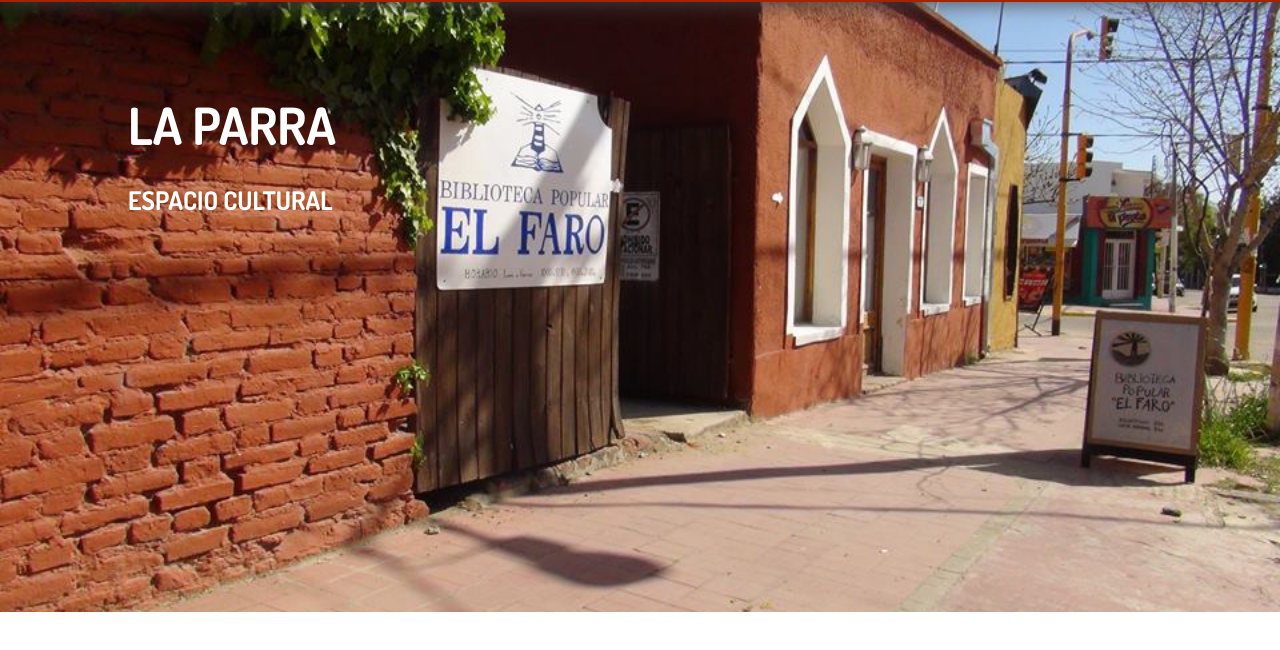
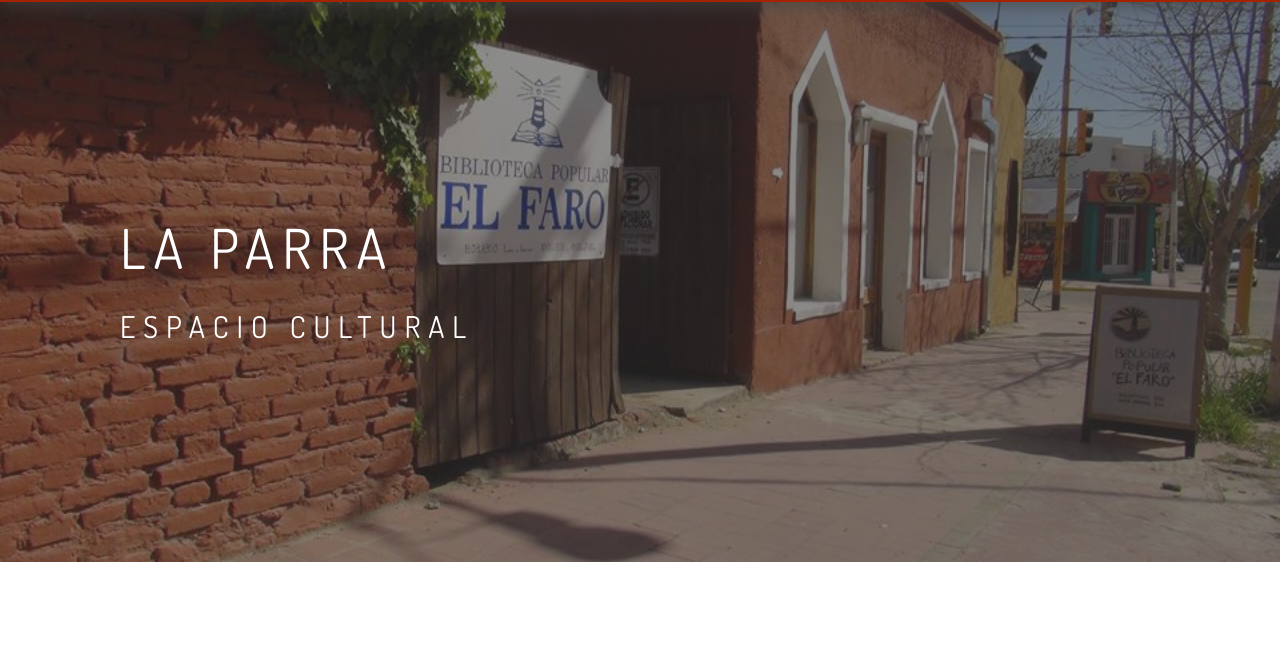
Before and after one commit to coronelmatiasn/laparra-static, a website: page index.html in a window 1280 px wide. Shown: the part 92-742 px from the top of the page. Drawn offline with nearby package versions, Linux system fonts and the light colour scheme.

Commit message:
modified some banner properties

```diff
--- a/index.html
+++ b/index.html
@@ -49,7 +49,7 @@
             </a>
         </div>
     </header>
-    <div class="main-banner" style="background: url('/assets/images/img-6.jpg') no-repeat center center / cover;">
+    <div class="main-banner u-padding" style=" background-image: linear-gradient(to right, rgba(50, 50, 50, .5) 1%, rgba(50, 50, 50, .6) 100%), url('/assets/images/img-6.jpg'); background-repeat: no-repeat; background-position: center; background-size: cover;">
         <h1 class="main-banner__header">LA PARRA <br> <span class="main-banner__span"> ESPACIO CULTURAL </span></h1>
     </div>
 </body>
--- a/sass/base/_typography.scss
+++ b/sass/base/_typography.scss
@@ -21,3 +21,16 @@
         font-size: 3rem;
     }
 }
+
+.main-banner {
+    &__header {
+        color: white;
+        font-size: 5.5rem;
+        font-weight: 400;
+        letter-spacing: .8rem;
+    }
+
+    &__span {
+        font-size: 3rem;
+    }
+}
--- a/sass/components/_main-banner.scss
+++ b/sass/components/_main-banner.scss
@@ -1,14 +1,14 @@
 .main-banner {
     display: flex;
-    height: 65vh;
+    height: 70vh;
     min-height: 30rem;
-    padding-top: 7vw;
-    padding-left: 10vw;
+    align-items: center; // center items vertically
+
     &__header {
-        font-size: 4vw;
-        color: white;
+
     }
+
     &__span{
-        font-size: 2vw;
+
     }
 }
```
Also changed, not shown: assets/css/styles.css, 1 other file.
